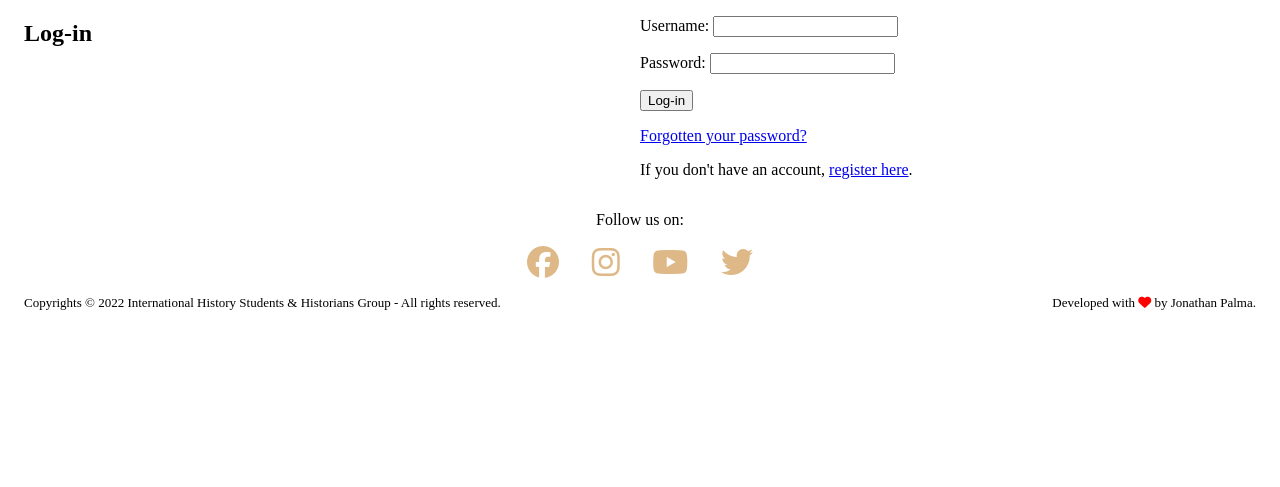
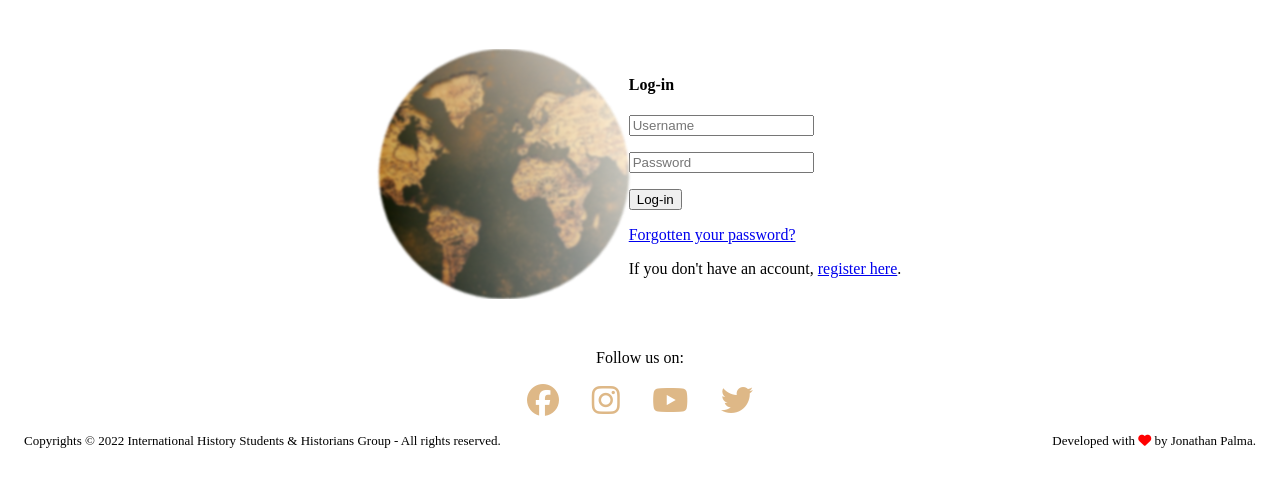
Before and after one commit to JonathanPalma-code/IHSHG-Final-Project, a Django app: page /login/ in a window 1280 px wide. Shown: the part 178-665 px from the top of the page. Run offline with Django 3.2, Linux system fonts and the light colour scheme; some libraries are stand-ins or nearby versions.

Commit message:
style: add map img in login.html

```diff
--- a/account/forms.py
+++ b/account/forms.py
@@ -7,8 +7,10 @@ from django.forms import fields
 from account.models import Profile
 
 class LoginForm(forms.Form):
-    username = forms.CharField()
-    password = forms.CharField(widget=forms.PasswordInput)
+    username = forms.CharField(label='',
+                                widget=forms.TextInput(attrs={'placeholder': 'Username'}))
+    password = forms.CharField(label='',
+                                widget=forms.PasswordInput(attrs={'placeholder': 'Password'}))
 
 class UserRegistrationForm(forms.ModelForm):
 
@@ -24,6 +26,7 @@ class UserRegistrationForm(forms.ModelForm):
             self.fields[field_name].widget.attrs['placeholder'] = field.label
             self.fields[field_name].label = ''
 
+    # Label needs to be defined because of the loop
     password = forms.CharField(label='Password',
         widget=forms.PasswordInput(attrs={'placeholder':'Password'}))
 
--- a/account/static/account/css/layout.css
+++ b/account/static/account/css/layout.css
@@ -24,6 +24,9 @@ body .header__user {
 body .content {
   display: grid;
   grid-template-columns: repeat(2, 1fr);
+  padding: 2%;
+  margin: 2%;
+  align-items: center;
 }
 body .content__greetings {
   grid-column: 1/3;
@@ -55,6 +58,32 @@ body .content__register span.helptext {
   white-space: pre;
   font-size: smaller;
 }
+body .content__login {
+  grid-column: 1/3;
+  grid-row: 1/2;
+  display: flex;
+  justify-content: center;
+  align-items: center;
+  height: 100%;
+  width: 100%;
+  overflow: hidden;
+}
+body .content__login__map {
+  position: relative;
+  display: flex;
+  flex-direction: column;
+  justify-content: center;
+  width: 250px;
+  height: 250px;
+  border-radius: 50%;
+  background-image: linear-gradient(to right, rgba(0, 0, 0, 0.199), rgba(255, 255, 255, 0.748)), url(../assets/map_login.jpg);
+  background-position: 40%;
+  background-size: cover;
+  transition: ease-in-out 0.3s;
+  z-index: 2;
+  filter: blur(1px);
+  transform: rotate(-10deg);
+}
 body .footer .follow-us {
   text-align: center;
 }
--- a/account/static/account/css/layout.scss
+++ b/account/static/account/css/layout.scss
@@ -28,6 +28,9 @@ body {
     .content {
         display: grid;
         grid-template-columns: repeat(2, 1fr);
+        padding: 2%;
+        margin: 2%;
+        align-items: center;
 
         &__greetings {
             grid-column: 1 / 3;
@@ -63,6 +66,35 @@ body {
                 font-size:smaller;
             }
         }
+
+        &__login {
+            grid-column: 1 / 3;
+            grid-row: 1 / 2;
+            display: flex;
+            justify-content: center;
+            align-items: center;
+            height: 100%;
+            width: 100%;
+
+            overflow: hidden;
+
+            &__map {
+                position: relative;
+                display: flex;
+                flex-direction: column;
+                justify-content: center;
+                width: 250px;
+                height: 250px;
+                border-radius: 50%;
+                background-image: linear-gradient(to right, rgba(0, 0, 0, 0.199), rgba(255, 255, 255, 0.748)), url(../assets/map_login.jpg);
+                background-position: 40%;
+                background-size: cover;
+                transition: ease-in-out .3s;
+                z-index: 2;
+                filter: blur(1px);
+                transform: rotate(-10deg);
+            }
+        }
     }
 
     .footer {
--- a/account/templates/layout.html
+++ b/account/templates/layout.html
@@ -14,7 +14,8 @@
 <body>
     <header id="header" class="header">
         <span class="header__img">
-            <img src="{% static 'account/assets/logo.png' %}" alt="network" width="50%">
+            <a href="{% url 'index' %}"><img src="{% static 'account/assets/logo.png' %}" alt="logo" width="50%">
+            </a>
         </span>
 
         {% if request.user.is_authenticated %}
--- a/account/templates/registration/login.html
+++ b/account/templates/registration/login.html
@@ -1,18 +1,20 @@
 {% extends 'layout.html' %}
+{% load static %}
 
 {% block title %}Log-in{% endblock %}
 
 {% block content %}
 
+<section class="content__login">
+    <section class="content__login__map">
+    </section>
+    <section class="content__login__form">
         <h1>Log-in</h1>
-
         {% if error %}
         <p>
             Please enter a correct username and password. Note that both fields may be case-sensitive.
         </p>
         {% endif %}
-
-    <div class="login-form">
         <form action="{% url 'login' %}" method="post">
             {{ login_form.as_p }}
             {% csrf_token %}
@@ -21,6 +23,7 @@
         </form>
         <p><a href="{% url 'password_reset' %}">Forgotten your password?</a></p>
         <p>If you don't have an account, <a href="{% url 'register' %}">register here</a>.</p>
-    </div>
+    </section>
+</section>
 
 {% endblock %}
```
Also changed, not shown: README.md, account/static/account/assets/map_login.jpg (added), 1 other file. Lines whose indentation alone changed are shown as unchanged.
